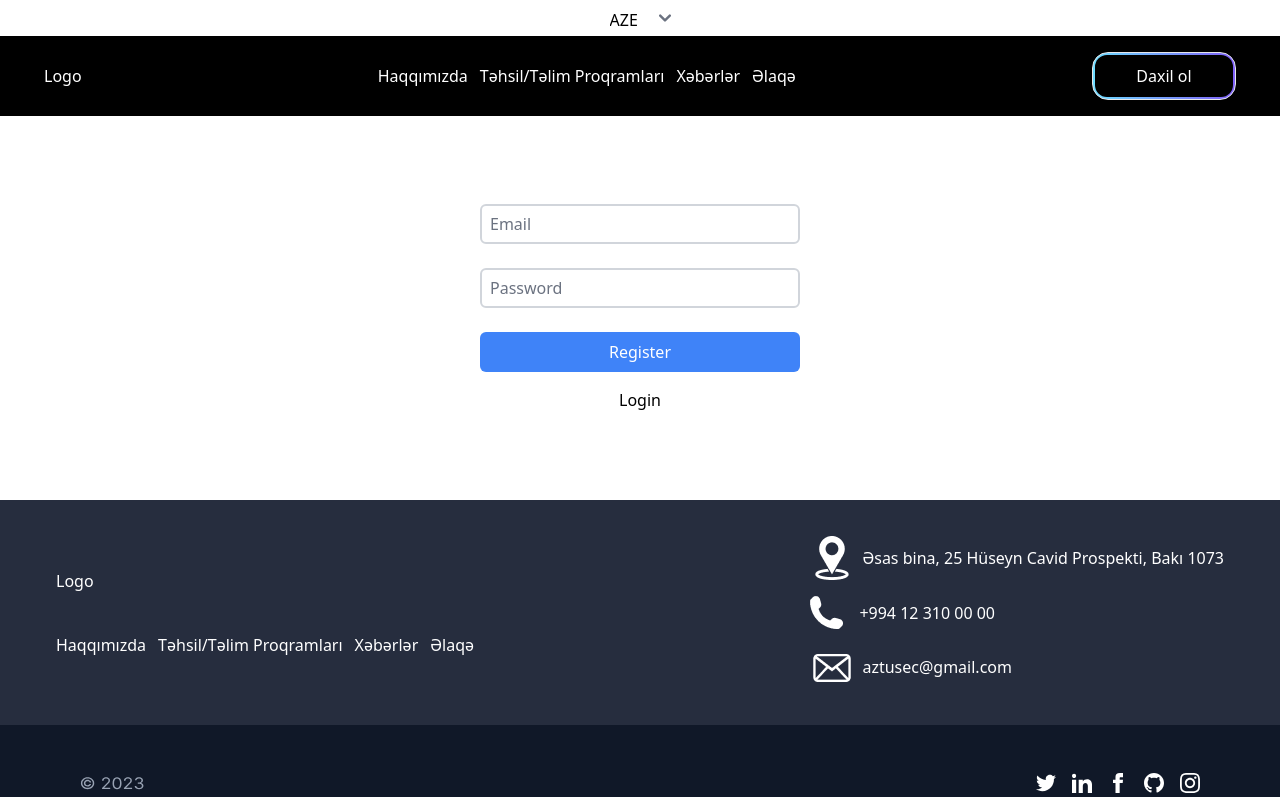
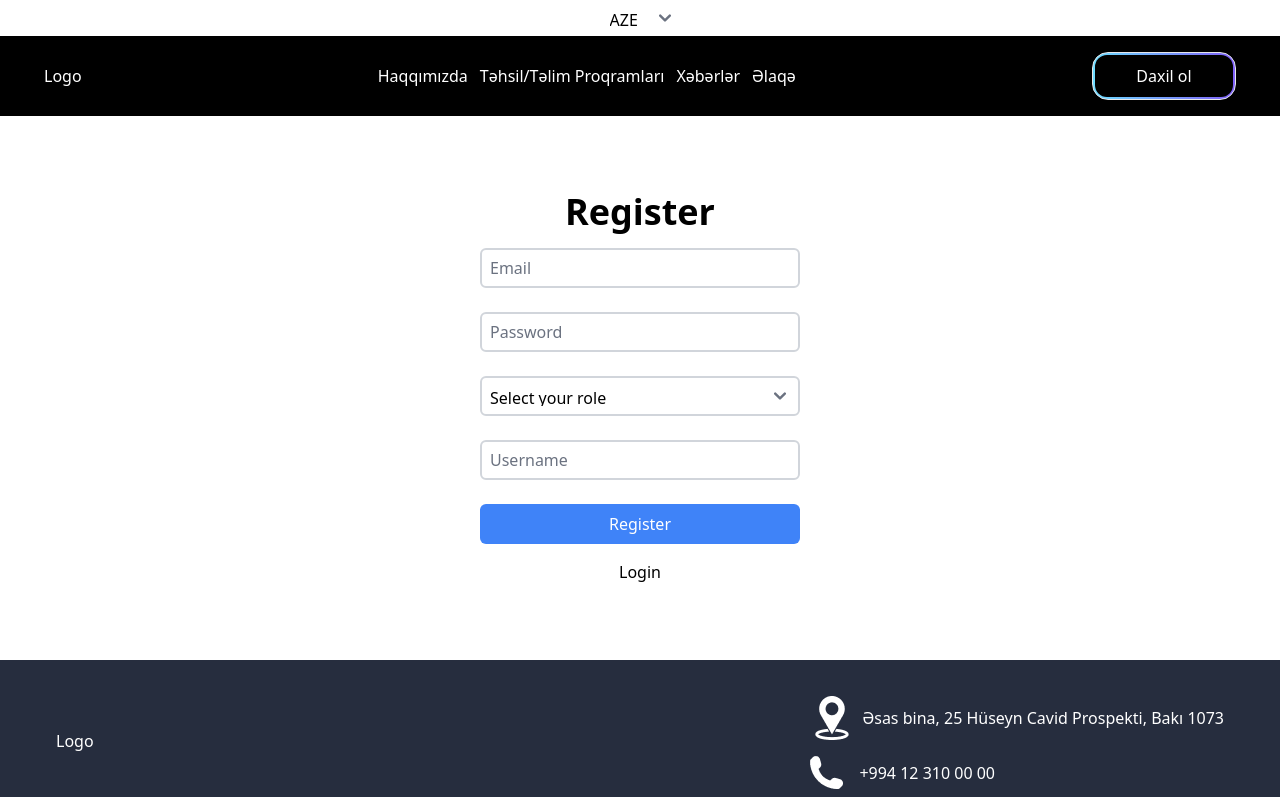
Before and after one commit to aladdinalizada/az2sec, a React (Vite) app: page /register in a window 1280 px wide. Shown: the top 797 px of the page. Built offline with nearby package versions, Linux system fonts and the light colour scheme.

Commit message:
simple changes in auth in section

```diff
--- a/src/auth/Login/index.jsx
+++ b/src/auth/Login/index.jsx
@@ -5,6 +5,8 @@ import { Toaster } from "react-hot-toast";
 import { useDispatch } from "react-redux";
 import { useNavigate } from "react-router-dom";
 import { login as loginHandle } from "../../redux/store/auth";
+import { collection, getDocs } from "firebase/firestore";
+import { db } from "../../firebase";
 const Login = () => {
   const navigate = useNavigate();
   const dispatch = useDispatch();
@@ -14,15 +16,33 @@ const Login = () => {
   const handleSubmit = async (e) => {
     e.preventDefault();
     const user = await login(email, password);
-    dispatch(loginHandle(user));
-    navigate("/", {
-      replace: true,
-    });
+
+    const checkuser = async () => {
+      await getDocs(collection(db, "users")).then((querySnapshot) => {
+        querySnapshot.forEach((doc) => {
+          if (doc.data().email === email) {
+            dispatch(loginHandle(doc.data()));
+          }
+        });
+      });
+    };
+
+    // if you have a user  first checking if the user is in the database
+    if (user) {
+      checkuser();
+      dispatch(loginHandle(user));
+      navigate("/", {
+        replace: true,
+      });
+    } else {
+      alert("user not found");
+    }
   };
   return (
     <div className="registerForm">
       <Toaster />
       <div className="w-full h-96 gap-4 flex flex-col justify-center items-center">
+        <h1 className="text-4xl font-bold">Login</h1>
         <form
           onSubmit={handleSubmit}
           className="flex flex-col gap-6 justify-center items-center"
--- a/src/auth/SignUp/index.jsx
+++ b/src/auth/SignUp/index.jsx
@@ -2,14 +2,39 @@ import { useState } from "react";
 import { register } from "../../firebase";
 import { Toaster } from "react-hot-toast";
 import { Link, useNavigate } from "react-router-dom";
+import { collection, addDoc } from "firebase/firestore";
+import { db } from "../../firebase";
 const SignUp = () => {
   const navigate = useNavigate();
   const [email, setEmail] = useState("");
   const [password, setPassword] = useState("");
+  const [role, setRole] = useState("");
+  const [username, setUsername] = useState("");
 
+  // generate username
+  // const generateUsername = () => {
+  //   const username = email.split("@")[0];
+  //   setUsername(username);
+  // };
+
+  // generateUsername();
   const handleSubmit = async (e) => {
     e.preventDefault();
     const user = await register(email, password);
+
+    try {
+      const docRef = await addDoc(collection(db, "users"), {
+        email: email,
+        password: password,
+        role: role,
+        username: username,
+      });
+      console.log("Document written with ID: ", docRef.id);
+    } catch (e) {
+      console.error("Error adding document: ", e);
+    }
+
+    localStorage.setItem("user", user);
 
     if (user) {
       setEmail("");
@@ -22,7 +47,8 @@ const SignUp = () => {
   return (
     <div className="registerForm">
       <Toaster />
-      <div className="w-full h-96 gap-4 flex flex-col justify-center items-center">
+      <div className="w-full h-96 gap-4 flex flex-col justify-center items-center my-20">
+        <h1 className="text-4xl font-bold">Register</h1>
         <form
           onSubmit={handleSubmit}
           className="flex flex-col gap-6 justify-center items-center"
@@ -41,6 +67,26 @@ const SignUp = () => {
             onChange={(e) => setPassword(e.target.value)}
             className="w-80 h-10 border-2 border-gray-300 rounded-md px-2"
           />
+          <select
+            name=""
+            id=""
+            className=" w-80 h-10 border-2 border-gray-300 rounded-md px-2 flex justify-center items-center"
+            value={role}
+            onChange={(e) => setRole(e.target.value)}
+          >
+            <option value="">Select your role</option>
+            <option value="student">Student</option>
+            <option value="teacher">Teacher</option>
+            <option value="developer">Developer</option>
+          </select>
+          <input
+            type="text"
+            placeholder="Username"
+            className="w-80 h-10 border-2 border-gray-300 rounded-md px-2"
+            value={username}
+            onChange={(e) => setUsername(e.target.value)}
+          />
+
           <button
             type="submit"
             className="w-80 h-10 bg-blue-500 text-white rounded-md"
--- a/src/components/News/index.jsx
+++ b/src/components/News/index.jsx
@@ -9,7 +9,7 @@ const News = () => {
       <div className="w-full h-full p-10  flex flex-col gap-y-16">
         <div>
           <h2 className="text-5xl font-bold text-[#090914] text-center ">
-            {t("About")}
+            {t("News")}
           </h2>
         </div>
         <div className="w-full h-full flex flex-wrap justify-center flex-row  gap-x-3 sm:flex-nowrap">
--- a/src/firebase.js
+++ b/src/firebase.js
@@ -5,6 +5,7 @@ import {
   signInWithEmailAndPassword,
   signOut,
 } from "firebase/auth";
+import { getFirestore } from "firebase/firestore";
 import toast from "react-hot-toast";
 // Your web app's Firebase configuration
 const firebaseConfig = {
@@ -18,7 +19,8 @@ const firebaseConfig = {
 };
 // init firebase
 const app = initializeApp(firebaseConfig);
-
+// Initialize Cloud Firestore and get a reference to the service
+const db = getFirestore(app);
 const auth = getAuth();
 export const register = async (email, password) => {
   try {
@@ -50,3 +52,4 @@ export const logout = async () => {
   }
 };
 export default app;
+export { db };
--- a/src/layouts/footer/index.jsx
+++ b/src/layouts/footer/index.jsx
@@ -8,7 +8,7 @@ const Footer = () => {
   return (
     <div>
       <div className="w-full h-full bg-[#0F172A] opacity-90 text-white p-9 px-14">
-        <div className="flex flex-col justify-between items-center gap-y-14 sm:flex-row">
+        <div className="flex flex-col-reverse text-center justify-between items-center gap-y-14 sm:flex-row">
           {/* Left */}
           <div className="flex flex-col gap-10 items-center sm:items-start">
             <div>Logo</div>
```
